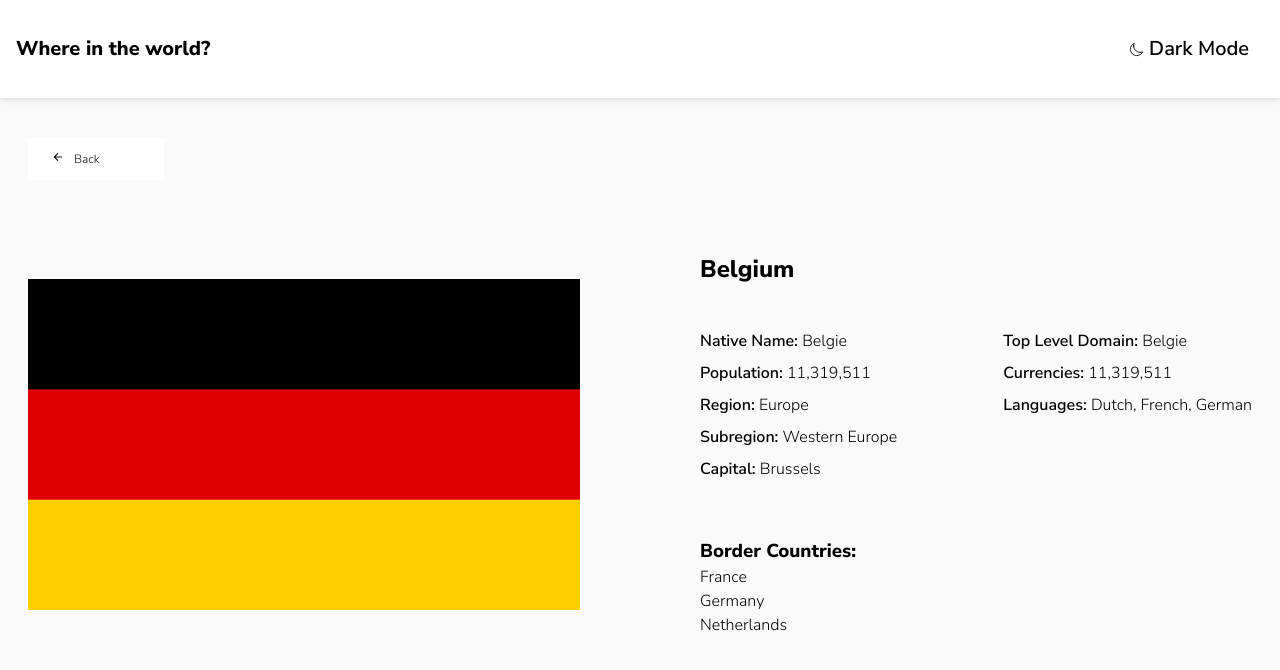
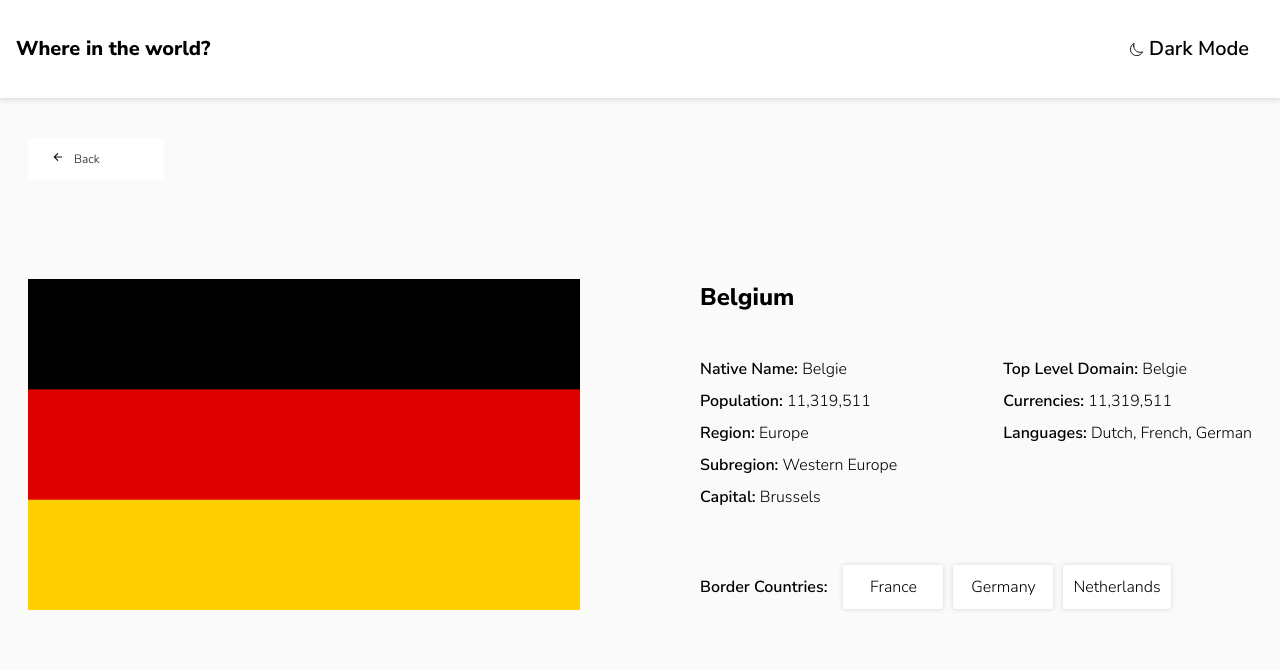
Before and after one commit to liampc/rest-countries, a React (Create React App) app: page /1 in a window 1280 px wide. Shown: the top 670 px of the page. Built offline with nearby package versions, Linux system fonts and the light colour scheme.

Commit message:
add countries style

```diff
--- a/src/layout/page/_page.scss
+++ b/src/layout/page/_page.scss
@@ -141,7 +141,7 @@
 
 .detail {
 
-    padding: 0 1.75rem;
+    padding: 0 1.75rem 3.75rem 1.75rem;
 
     @include media-up('large'){
         display: flex;
@@ -212,9 +212,46 @@
 
     &__border {
 
+        h3 {
+            font-size: $fontS-r;
+            font-weight: $fontW-sb;
+            padding-bottom: 1.375rem;
+        }
+
+        @include media-up('large'){
+            display: flex;
+            flex-direction: row;
+            align-items: center;
+
+            h3 {
+                padding-bottom: 0;
+                margin-right: 1rem;
+            }
+
+        }
+
     }
 
     &__countries {
+        display: flex;
+        flex-direction: row;
+        justify-content: flex-start;
+
+        & > div {
+
+            background-color: $White;
+            min-width: 6.25rem;
+            padding: 0.625rem;
+            font-weight: $fontW-l;
+            text-align: center;
+            border-radius: 3px;
+            box-shadow: 0px 0px 5px 0px #8585854d;
+        }
+
+        & > div:not(:last-of-type) {
+
+            margin-right: 0.625rem;
+        }
 
     }
 
```
